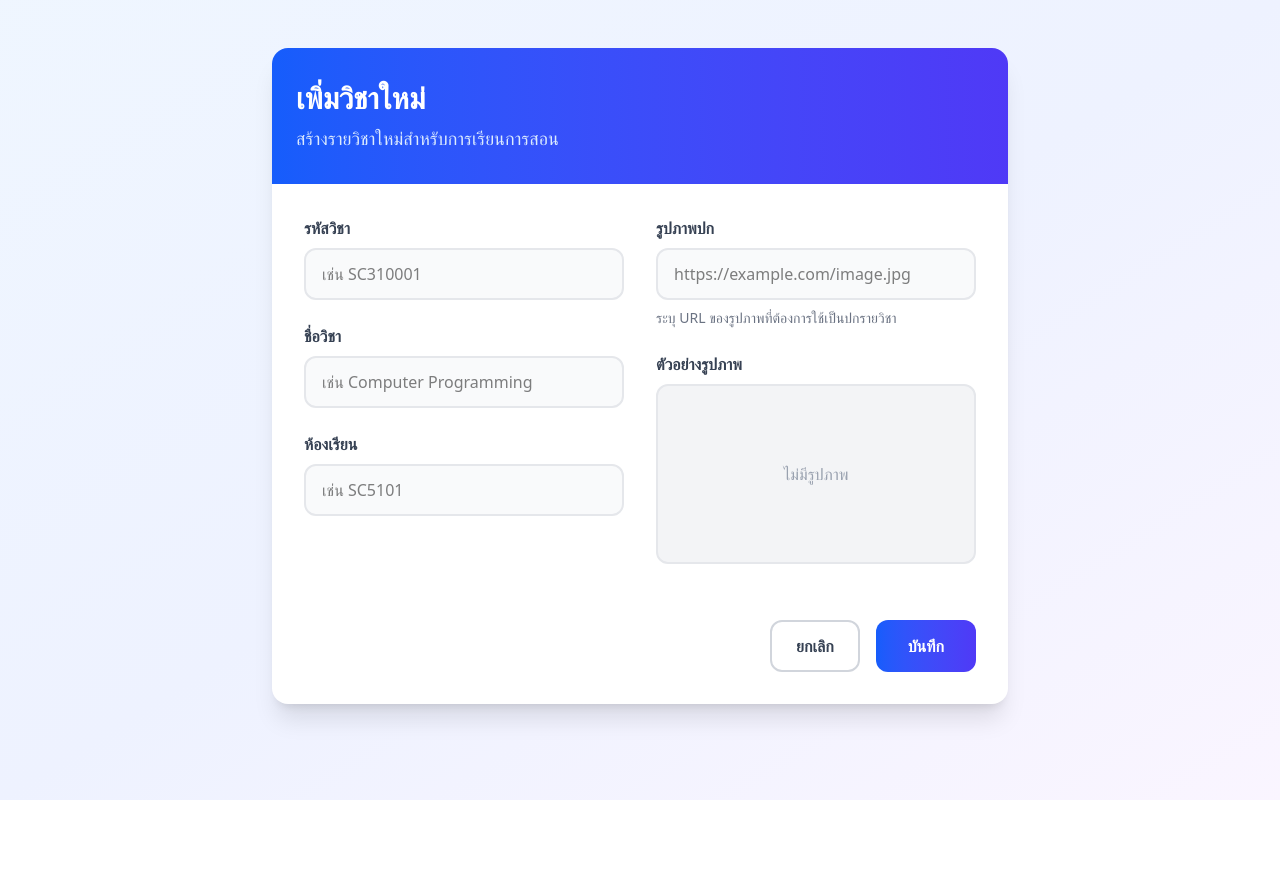
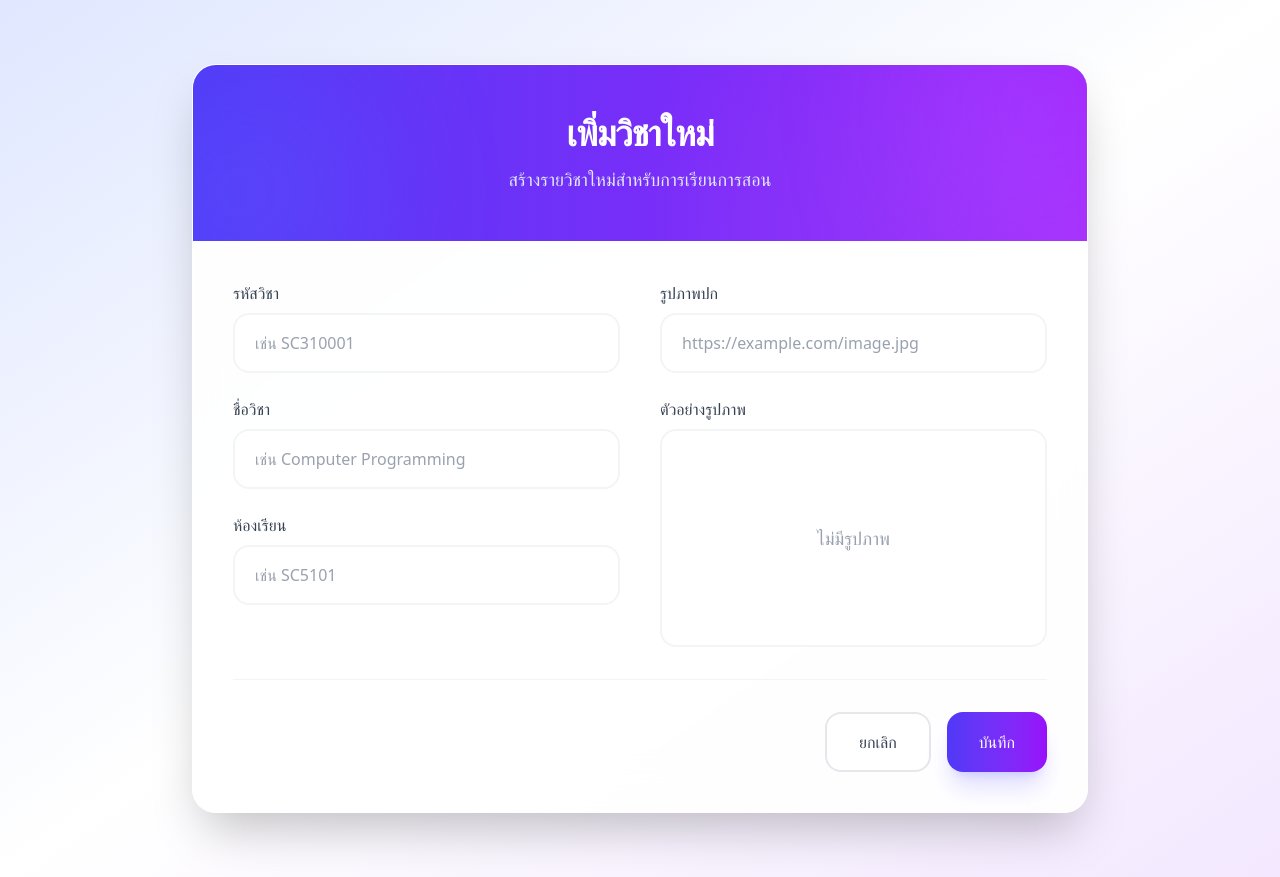
Before and after one commit to Paweesuda-Thippayanasa/final-web-app-SC310006, a React (Vite) app: page /final-web-app-SC310006/add-course in a window 1280 px wide. Before the commit the page ends 800 px from the top, so only its background shows below. Built offline with nearby package versions, Linux system fonts and the light colour scheme; no server answers.

Commit message:
[update]:ui

```diff
--- a/src/components/AddCourse.jsx
+++ b/src/components/AddCourse.jsx
@@ -103,19 +103,25 @@ const AddCourse = () => {
   };
 
   return (
-    <div className="min-h-screen bg-gradient-to-br from-blue-50 via-indigo-50 to-purple-50 py-12">
-      <div className="max-w-3xl mx-auto px-4">
-        <div className="bg-white rounded-2xl shadow-xl overflow-hidden">
-          <div className="bg-gradient-to-r from-blue-600 to-indigo-600 px-6 py-8">
-            <h2 className="text-3xl font-bold text-white">เพิ่มวิชาใหม่</h2>
-            <p className="text-blue-100 mt-2 text-lg">สร้างรายวิชาใหม่สำหรับการเรียนการสอน</p>
+    <div className="min-h-screen bg-gradient-to-br from-indigo-100 via-white to-purple-100 py-16">
+      <div className="container mx-auto px-4">
+        <div className="max-w-4xl mx-auto">
+          <div className="backdrop-blur-xl bg-white/90 rounded-3xl shadow-2xl overflow-hidden border border-white/50 transform hover:scale-[1.01] transition-all duration-300">
+            <div className="px-8 py-12 bg-gradient-to-r from-indigo-600 to-purple-600 relative overflow-hidden">
+              <div className="absolute inset-0 bg-[radial-gradient(circle_at_100%_100%,rgba(255,255,255,0.2)_0%,transparent_50%)] opacity-70"></div>
+              <div className="absolute -right-20 -top-20 w-64 h-64 bg-purple-500/30 rounded-full blur-3xl"></div>
+              <div className="absolute -left-20 -bottom-20 w-64 h-64 bg-indigo-500/30 rounded-full blur-3xl"></div>
+              <div className="relative z-10">
+                <h1 className="text-4xl font-bold text-white text-center mb-3 tracking-tight">เพิ่มวิชาใหม่</h1>
+                <p className="text-indigo-100 text-center text-lg font-light">สร้างรายวิชาใหม่สำหรับการเรียนการสอน</p>
+              </div>
             </div>
 
-          <form onSubmit={handleSubmit} className="p-8 space-y-8">
-            <div className="grid grid-cols-1 md:grid-cols-2 gap-8">
+            <form onSubmit={handleSubmit} className="p-10 space-y-8">
+              <div className="grid grid-cols-1 lg:grid-cols-2 gap-10">
                 <div className="space-y-6">
-                <div>
-                  <label className="block text-base font-semibold text-gray-700 mb-2">
+                  <div className="group">
+                    <label className="block text-base font-medium text-gray-700 mb-2 group-focus-within:text-indigo-600 transition-colors">
                       รหัสวิชา
                     </label>
                     <input
@@ -125,12 +131,12 @@ const AddCourse = () => {
                       onChange={handleChange}
                       placeholder="เช่น SC310001"
                       required
-                    className="w-full px-4 py-3 bg-gray-50 border-2 border-gray-200 rounded-xl focus:outline-none focus:ring-2 focus:ring-blue-500 focus:border-transparent focus:bg-white transition-all duration-200"
+                      className="w-full px-5 py-4 bg-white/80 backdrop-blur-sm border-2 border-gray-100 rounded-2xl focus:ring-4 focus:ring-indigo-500/20 focus:border-indigo-500 transition-all duration-300 placeholder:text-gray-400"
                     />
                   </div>
 
-                <div>
-                  <label className="block text-base font-semibold text-gray-700 mb-2">
+                  <div className="group">
+                    <label className="block text-base font-medium text-gray-700 mb-2 group-focus-within:text-indigo-600 transition-colors">
                       ชื่อวิชา
                     </label>
                     <input
@@ -140,12 +146,12 @@ const AddCourse = () => {
                       onChange={handleChange}
                       placeholder="เช่น Computer Programming"
                       required
-                    className="w-full px-4 py-3 bg-gray-50 border-2 border-gray-200 rounded-xl focus:outline-none focus:ring-2 focus:ring-blue-500 focus:border-transparent focus:bg-white transition-all duration-200"
+                      className="w-full px-5 py-4 bg-white/80 backdrop-blur-sm border-2 border-gray-100 rounded-2xl focus:ring-4 focus:ring-indigo-500/20 focus:border-indigo-500 transition-all duration-300 placeholder:text-gray-400"
                     />
                   </div>
 
-                <div>
-                  <label className="block text-base font-semibold text-gray-700 mb-2">
+                  <div className="group">
+                    <label className="block text-base font-medium text-gray-700 mb-2 group-focus-within:text-indigo-600 transition-colors">
                       ห้องเรียน
                     </label>
                     <input
@@ -155,14 +161,14 @@ const AddCourse = () => {
                       onChange={handleChange}
                       placeholder="เช่น SC5101"
                       required
-                    className="w-full px-4 py-3 bg-gray-50 border-2 border-gray-200 rounded-xl focus:outline-none focus:ring-2 focus:ring-blue-500 focus:border-transparent focus:bg-white transition-all duration-200"
+                      className="w-full px-5 py-4 bg-white/80 backdrop-blur-sm border-2 border-gray-100 rounded-2xl focus:ring-4 focus:ring-indigo-500/20 focus:border-indigo-500 transition-all duration-300 placeholder:text-gray-400"
                     />
                   </div>
                 </div>
 
                 <div className="space-y-6">
-                <div>
-                  <label className="block text-base font-semibold text-gray-700 mb-2">
+                  <div className="group">
+                    <label className="block text-base font-medium text-gray-700 mb-2 group-focus-within:text-indigo-600 transition-colors">
                       รูปภาพปก
                     </label>
                     <input
@@ -171,29 +177,31 @@ const AddCourse = () => {
                       value={formData.imageUrl}
                       onChange={handleChange}
                       placeholder="https://example.com/image.jpg"
-                    className="w-full px-4 py-3 bg-gray-50 border-2 border-gray-200 rounded-xl focus:outline-none focus:ring-2 focus:ring-blue-500 focus:border-transparent focus:bg-white transition-all duration-200"
+                      className="w-full px-5 py-4 bg-white/80 backdrop-blur-sm border-2 border-gray-100 rounded-2xl focus:ring-4 focus:ring-indigo-500/20 focus:border-indigo-500 transition-all duration-300 placeholder:text-gray-400"
                     />
                     {imageError && (
-                    <p className="mt-2 text-sm text-red-600">
-                      ไม่สามารถโหลดรูปภาพได้ กรุณาตรวจสอบ URL อีกครั้ง
-                    </p>
+                      <div className="mt-3 p-4 bg-red-50/90 backdrop-blur-sm border-2 border-red-100 rounded-2xl animate-pulse">
+                        <div className="flex items-center text-red-700">
+                          <svg className="w-5 h-5 mr-3 flex-shrink-0" fill="none" viewBox="0 0 24 24" stroke="currentColor">
+                            <path strokeLinecap="round" strokeLinejoin="round" strokeWidth={2} d="M6 18L18 6M6 6l12 12" />
+                          </svg>
+                          <p className="text-sm font-medium">ไม่สามารถโหลดรูปภาพได้ กรุณาตรวจสอบ URL อีกครั้ง</p>
+                        </div>
+                      </div>
                     )}
-                  <p className="mt-2 text-sm text-gray-500">
-                    ระบุ URL ของรูปภาพที่ต้องการใช้เป็นปกรายวิชา
-                  </p>
                   </div>
 
-                <div className="mt-4">
-                  <p className="text-base font-semibold text-gray-700 mb-2">ตัวอย่างรูปภาพ</p>
-                  <div className="border-2 border-gray-200 rounded-xl overflow-hidden aspect-video bg-gray-100">
+                  <div className="mt-6">
+                    <p className="text-base font-medium text-gray-700 mb-2">ตัวอย่างรูปภาพ</p>
+                    <div className="border-2 border-gray-100 rounded-2xl overflow-hidden aspect-video bg-white/80 backdrop-blur-sm group hover:border-indigo-200 transition-all duration-300">
                       {imagePreview ? (
                         <img
                           src={imagePreview}
                           alt="Course preview"
-                        className="w-full h-full object-cover"
+                          className="w-full h-full object-cover group-hover:scale-105 transition-transform duration-500"
                         />
                       ) : (
-                      <div className="w-full h-full flex items-center justify-center text-gray-400">
+                        <div className="w-full h-full flex items-center justify-center text-gray-400 text-lg">
                           {imageError ? 'ไม่สามารถโหลดรูปภาพได้' : 'ไม่มีรูปภาพ'}
                         </div>
                       )}
@@ -203,28 +211,45 @@ const AddCourse = () => {
               </div>
 
               {error && (
-              <div className="bg-red-50 border-l-4 border-red-500 p-4 rounded-r-xl">
-                <p className="text-sm text-red-700">{error}</p>
+                <div className="p-4 bg-red-50/90 backdrop-blur-sm border-2 border-red-100 rounded-2xl animate-pulse">
+                  <div className="flex items-center text-red-700">
+                    <svg className="w-5 h-5 mr-3 flex-shrink-0" fill="none" viewBox="0 0 24 24" stroke="currentColor">
+                      <path strokeLinecap="round" strokeLinejoin="round" strokeWidth={2} d="M6 18L18 6M6 6l12 12" />
+                    </svg>
+                    <p className="text-sm font-medium">{error}</p>
+                  </div>
                 </div>
               )}
 
-            <div className="flex justify-end space-x-4 pt-6">
+              <div className="flex justify-end space-x-4 pt-8 border-t border-gray-100">
                 <button
                   type="button"
                   onClick={() => navigate('/home')}
-                className="px-6 py-3 border-2 border-gray-300 rounded-xl text-gray-700 font-semibold hover:bg-gray-50 hover:border-gray-400 focus:outline-none focus:ring-2 focus:ring-gray-200 transition-all duration-200"
+                  className="px-8 py-4 border-2 border-gray-200 rounded-2xl text-gray-700 hover:bg-gray-50 hover:border-gray-300 transition-all duration-300 font-medium focus:ring-4 focus:ring-gray-200/50 backdrop-blur-sm text-base"
                 >
                   ยกเลิก
                 </button>
                 <button
                   type="submit"
                   disabled={loading}
-                className="px-8 py-3 bg-gradient-to-r from-blue-600 to-indigo-600 text-white rounded-xl font-semibold hover:from-blue-700 hover:to-indigo-700 focus:outline-none focus:ring-2 focus:ring-blue-500 focus:ring-offset-2 disabled:opacity-50 disabled:cursor-not-allowed transition-all duration-200"
+                  className="px-8 py-4 bg-gradient-to-r from-indigo-600 to-purple-600 text-white rounded-2xl hover:from-indigo-700 hover:to-purple-700 transition-all duration-300 disabled:opacity-70 disabled:cursor-not-allowed font-medium focus:ring-4 focus:ring-indigo-500/50 shadow-xl shadow-indigo-500/20 text-base relative overflow-hidden group"
                 >
-                {loading ? 'กำลังบันทึก...' : 'บันทึก'}
+                  <div className="absolute inset-0 bg-[radial-gradient(circle_at_100%_100%,rgba(255,255,255,0.2)_0%,transparent_50%)] opacity-0 group-hover:opacity-100 transition-opacity duration-500"></div>
+                  {loading ? (
+                    <span className="flex items-center">
+                      <svg className="animate-spin -ml-1 mr-2 h-5 w-5 text-white" xmlns="http://www.w3.org/2000/svg" fill="none" viewBox="0 0 24 24">
+                        <circle className="opacity-25" cx="12" cy="12" r="10" stroke="currentColor" strokeWidth="4"></circle>
+                        <path className="opacity-75" fill="currentColor" d="M4 12a8 8 0 018-8V0C5.373 0 0 5.373 0 12h4zm2 5.291A7.962 7.962 0 014 12H0c0 3.042 1.135 5.824 3 7.938l3-2.647z"></path>
+                      </svg>
+                      กำลังบันทึก...
+                    </span>
+                  ) : (
+                    "บันทึก"
+                  )}
                 </button>
               </div>
             </form>
+          </div>
         </div>
       </div>
     </div>
```
Also changed, not shown: src/components/EditProfilePage.jsx (+36 -33 lines), src/components/LoginComponent.jsx (+27 -22 lines). Lines whose indentation alone changed are shown as unchanged.
